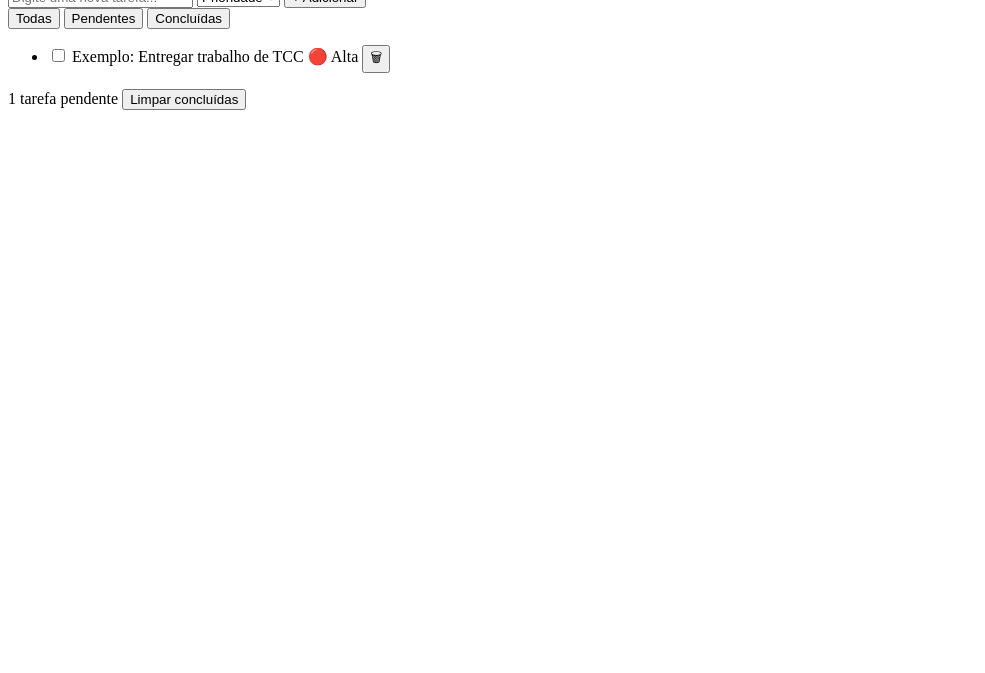
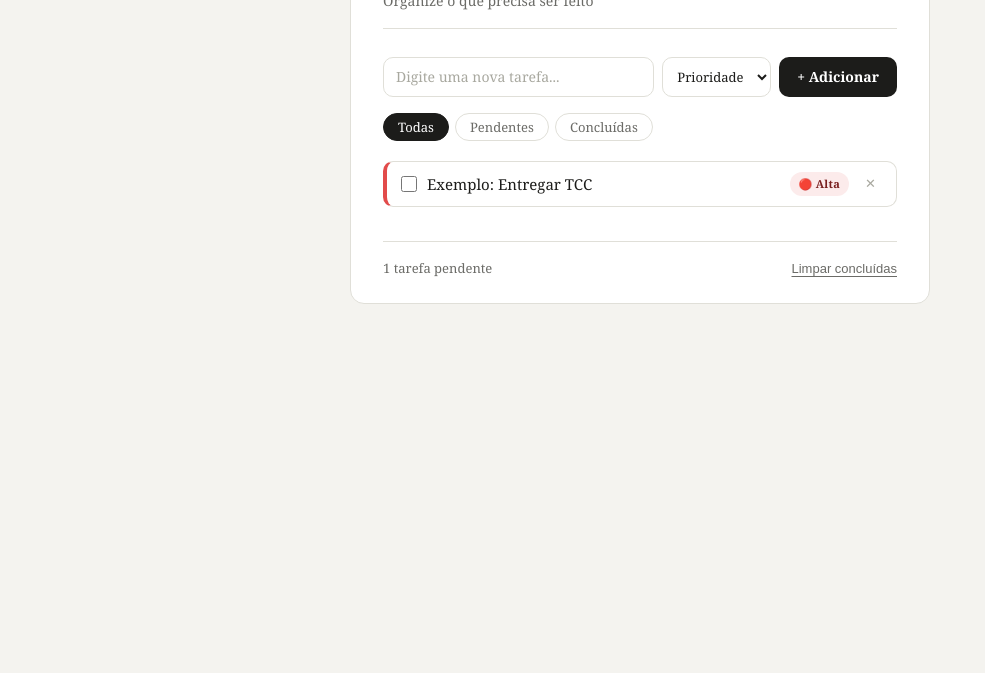
Before and after one commit to LucasPiresCotta/Eng_Prompt_UNICSUL, a plain HTML site: page index.html in a window 1280 px wide. Shown: the part 127-800 px from the top of the page, without its empty margins (0-985 px from the left). Drawn offline with Linux system fonts and the light colour scheme.

Commit message:
Update index.html

```diff
--- a/index.html
+++ b/index.html
@@ -1,86 +1,58 @@
-
 <!DOCTYPE html>
 <html lang="pt-BR">
   <head>
     <meta charset="UTF-8" />
     <meta name="viewport" content="width=device-width, initial-scale=1.0" />
+    <title>To-Do List</title>
 
-    <!-- Título exibido na aba do navegador -->
-    <title>To-Do List</title>
+    <!-- Arquivo de estilos externo -->
+    <link rel="stylesheet" href="style.css" />
   </head>
 
   <body>
 
-    <!-- ==========================================
-         CONTAINER PRINCIPAL
-         Envolve toda a aplicação, centraliza o
-         conteúdo e limita a largura máxima na tela.
-    =========================================== -->
+    <!-- Container principal que centraliza todo o conteúdo -->
     <div class="container">
 
       <!-- Cabeçalho da aplicação -->
-      <header>
+      <header class="header">
         <h1>Minhas Tarefas</h1>
-        <p>Organize o que precisa ser feito</p>
+        <p class="subtitle">Organize o que precisa ser feito</p>
       </header>
 
       <!-- ==========================================
            SEÇÃO DE ADIÇÃO DE TAREFA
-           Agrupa o formulário de entrada de dados:
-           nome da tarefa, nível de prioridade e
-           o botão para confirmar a adição.
+           Agrupa: input de texto, select de prioridade
+           e o botão de confirmação.
       =========================================== -->
-      <section class="add-task-section" aria-label="Adicionar nova tarefa">
+      <section class="add-section" aria-label="Adicionar nova tarefa">
 
-        <!-- ----------------------------------------
-             INPUT DE TEXTO — Nome da tarefa
-             O usuário digita aqui a descrição
-             da tarefa que deseja adicionar.
-             - type="text" aceita qualquer texto
-             - placeholder orienta o usuário
-             - aria-label melhora acessibilidade
-        ----------------------------------------- -->
+        <!-- INPUT: campo de texto para nome da tarefa -->
         <input
           type="text"
           id="task-input"
           class="task-input"
           placeholder="Digite uma nova tarefa..."
+          maxlength="100"
           aria-label="Nome da tarefa"
-          maxlength="100"
         />
 
-        <!-- ----------------------------------------
-             SELECT DE PRIORIDADE
-             Permite ao usuário classificar a tarefa
-             por nível de urgência/importância.
-             As opções vão de baixa a alta prioridade.
-        ----------------------------------------- -->
+        <!-- SELECT: nível de prioridade da tarefa -->
         <select
           id="priority-select"
           class="priority-select"
           aria-label="Nível de prioridade"
         >
-          <!-- Opção padrão (desabilitada) — orienta o usuário -->
           <option value="" disabled selected>Prioridade</option>
-
-          <!-- Prioridade baixa: tarefas sem urgência -->
+          <!-- Alta: tarefas urgentes ou críticas -->
+          <option value="alta">🔴 Alta</option>
+          <!-- Média: importantes mas não urgentes -->
+          <option value="media">🟡 Média</option>
+          <!-- Baixa: tarefas sem urgência -->
           <option value="baixa">🟢 Baixa</option>
-
-          <!-- Prioridade média: tarefas importantes, mas não urgentes -->
-          <option value="media">🟡 Média</option>
-
-          <!-- Prioridade alta: tarefas urgentes ou críticas -->
-          <option value="alta">🔴 Alta</option>
         </select>
 
-        <!-- ----------------------------------------
-             BOTÃO DE ADIÇÃO
-             Ao ser clicado, deve acionar a função
-             JavaScript responsável por ler os
-             valores do input e do select, criar
-             um novo item e inseri-lo na lista.
-             - type="button" evita recarregar a página
-        ----------------------------------------- -->
+        <!-- BOTÃO: confirma a adição da tarefa -->
         <button
           type="button"
           id="add-btn"
@@ -91,134 +63,48 @@
         </button>
 
       </section>
-      <!-- /add-task-section -->
 
+      <!-- Botões para filtrar tarefas por estado -->
+      <nav class="filters" aria-label="Filtrar tarefas">
+        <button type="button" class="filter-btn active" data-filter="todas">Todas</button>
+        <button type="button" class="filter-btn" data-filter="pendentes">Pendentes</button>
+        <button type="button" class="filter-btn" data-filter="concluidas">Concluídas</button>
+      </nav>
 
       <!-- ==========================================
-           FILTROS DE VISUALIZAÇÃO
-           Botões que permitem ao usuário filtrar
-           as tarefas exibidas na lista:
-           todas, pendentes ou concluídas.
+           LISTA DE TAREFAS (ul)
+           Populada dinamicamente pelo JavaScript.
+           Cada <li> representa uma tarefa.
       =========================================== -->
-      <nav class="filters" aria-label="Filtrar tarefas">
+      <ul id="task-list" class="task-list" role="list" aria-label="Lista de tarefas">
 
-        <!-- Exibe todas as tarefas (padrão ativo) -->
-        <button type="button" class="filter-btn active" data-filter="todas">
-          Todas
-        </button>
-
-        <!-- Exibe somente tarefas ainda não concluídas -->
-        <button type="button" class="filter-btn" data-filter="pendentes">
-          Pendentes
-        </button>
-
-        <!-- Exibe somente tarefas marcadas como concluídas -->
-        <button type="button" class="filter-btn" data-filter="concluidas">
-          Concluídas
-        </button>
-
-      </nav>
-      <!-- /filters -->
-
-
-      <!-- ==========================================
-           LISTA DE TAREFAS
-           Elemento <ul> que será populado
-           dinamicamente via JavaScript.
-           Cada tarefa adicionada gera um <li>
-           filho dentro deste elemento.
-           - role="list" reforça semântica para
-             leitores de tela
-      =========================================== -->
-      <ul
-        id="task-list"
-        class="task-list"
-        role="list"
-        aria-label="Lista de tarefas"
-      >
-
-        <!-- ----------------------------------------
-             ITEM DE TAREFA (exemplo estático)
-             Em produção, estes <li> serão criados
-             pelo JavaScript. A estrutura de cada
-             item contém:
-               1. Checkbox para marcar conclusão
-               2. Texto da tarefa
-               3. Badge de prioridade
-               4. Botão para excluir
-        ----------------------------------------- -->
-        <li class="task-item" data-priority="alta" data-id="1">
-
-          <!-- Checkbox: marca a tarefa como concluída -->
-          <input
-            type="checkbox"
-            class="task-checkbox"
-            id="task-1"
-            aria-label="Marcar como concluída"
-          />
-
-          <!-- Texto descritivo da tarefa -->
-          <label for="task-1" class="task-text">
-            Exemplo: Entregar trabalho de TCC
-          </label>
-
-          <!-- Badge visual que indica o nível de prioridade -->
-          <span class="priority-badge priority-alta" aria-label="Prioridade alta">
-            🔴 Alta
-          </span>
-
-          <!-- Botão de exclusão: remove o item da lista -->
-          <button
-            type="button"
-            class="delete-btn"
-            aria-label="Excluir tarefa"
-          >
-            🗑
-          </button>
-
+        <!-- Exemplo estático de item — será gerado pelo JS em produção -->
+        <!-- Estrutura de cada item:
+               1. checkbox  → marca conclusão
+               2. label     → texto da tarefa
+               3. .badge    → nível de prioridade
+               4. .del-btn  → botão de excluir
+        -->
+        <li class="task-item" data-priority="alta">
+          <input type="checkbox" class="task-checkbox" id="task-ex" />
+          <label for="task-ex" class="task-label">Exemplo: Entregar TCC</label>
+          <span class="badge badge-alta">🔴 Alta</span>
+          <button type="button" class="del-btn" aria-label="Excluir tarefa">✕</button>
         </li>
-        <!-- /task-item -->
-
-        <!-- Mais itens serão inseridos aqui pelo JavaScript -->
 
       </ul>
-      <!-- /task-list -->
 
-
-      <!-- ==========================================
-           RODAPÉ / CONTADOR DE TAREFAS
-           Exibe um resumo dinâmico:
-           quantas tarefas estão pendentes e
-           um botão para limpar as já concluídas.
-      =========================================== -->
+      <!-- Rodapé: contador de pendentes + limpar concluídas -->
       <footer class="task-footer">
-
-        <!-- Contador atualizado pelo JavaScript -->
-        <span id="task-counter" class="task-counter">
-          1 tarefa pendente
-        </span>
-
-        <!-- Botão para remover todas as tarefas concluídas de uma vez -->
-        <button type="button" id="clear-btn" class="clear-btn">
-          Limpar concluídas
-        </button>
-
+        <span id="task-counter" class="counter">1 tarefa pendente</span>
+        <button type="button" id="clear-btn" class="clear-btn">Limpar concluídas</button>
       </footer>
-      <!-- /task-footer -->
 
     </div>
     <!-- /container -->
 
-
-    <!-- ==========================================
-         SCRIPT JAVASCRIPT (externo ou inline)
-         Aqui será linkado ou inserido o código JS
-         responsável por toda a interatividade:
-         adicionar, concluir, excluir e filtrar tarefas.
-         Colocado no final do <body> para garantir que
-         o HTML já foi carregado antes do script rodar.
-    =========================================== -->
-    <!-- <script src="script.js"></script> -->
+    <!-- Script JS linkado no final para garantir que o HTML foi carregado -->
+    <script src="script.js"></script>
 
   </body>
 </html>
```
